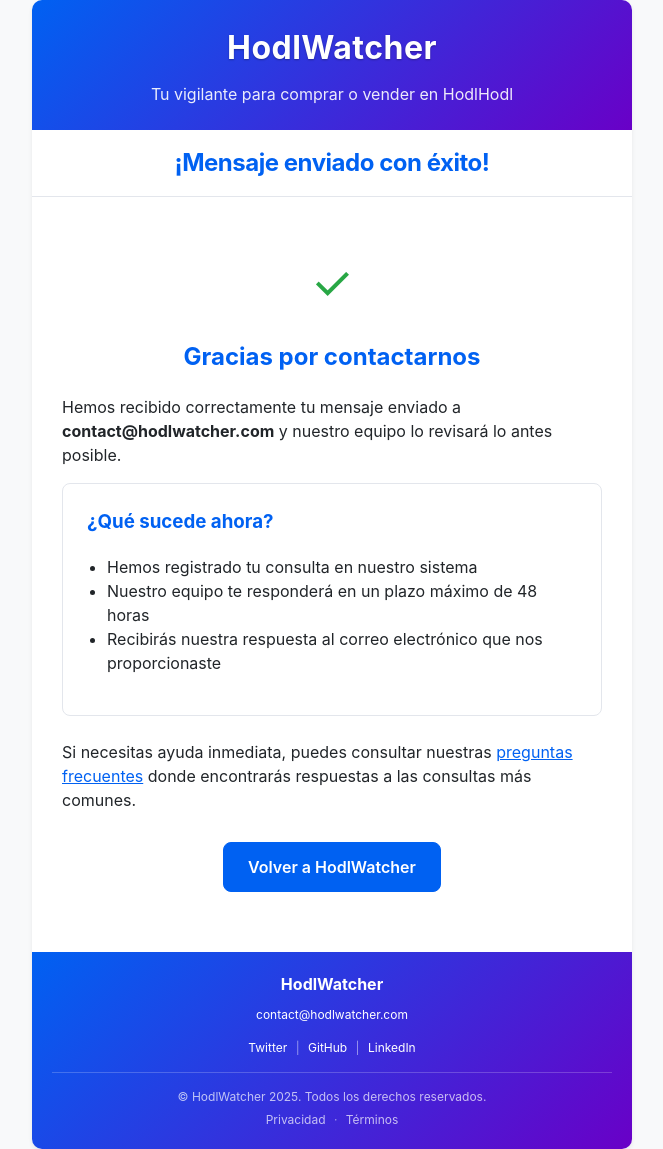
After one commit to GuilleFB/HodlWatcher, a Django app: template src/main/templates/emails/contact/email_confirm_contact.html in a window 1280 px wide. The commit adds this page. Shown: the whole page, without its empty margins (308-971 px from the left). Run offline with Django 4.2, Linux system fonts and the light colour scheme; the template is opened without the code that fills it, so the values that code supplies are empty.

Commit message:
Created email contact, refactoriced finder and watchdog new

```diff
--- /dev/null
+++ b/src/main/templates/emails/contact/email_confirm_contact.html
@@ -0,0 +1,201 @@
+<!DOCTYPE html>
+<html lang="es">
+<head>
+    <meta charset="UTF-8">
+    <meta name="viewport" content="width=device-width, initial-scale=1.0">
+    <title>HodlWatcher - Confirmación de contacto</title>
+    <style>
+        /* Estilos base */
+        body {
+            font-family: 'Plus Jakarta Sans', -apple-system, BlinkMacSystemFont, 'Segoe UI', Roboto, 'Helvetica Neue', Arial, sans-serif;
+            line-height: 1.5;
+            color: #212529;
+            background-color: #f8f9fa;
+            margin: 0;
+            padding: 0;
+        }
+        .container {
+            max-width: 600px;
+            margin: 0 auto;
+            background-color: #ffffff;
+            border-radius: 10px;
+            overflow: hidden;
+            box-shadow: 0 0.125rem 0.25rem rgba(0, 0, 0, 0.075);
+        }
+        .header {
+            background: linear-gradient(135deg, #0061f2 0%, #6900c7 100%);
+            padding: 24px;
+            text-align: center;
+            color: white;
+        }
+        .header h1 {
+            font-size: 32px;
+            margin: 0;
+            color: white;
+            text-shadow: 0px 1px 2px rgba(0, 0, 0, 0.3);
+            letter-spacing: 0.5px;
+        }
+        .header p {
+            margin: 10px 0 0;
+            font-size: 16px;
+            opacity: 0.9;
+        }
+        .alert-banner {
+            background-color: white;
+            padding: 15px 20px;
+            text-align: center;
+            border-bottom: 1px solid #e3e6ec;
+        }
+        .alert-title {
+            font-size: 24px;
+            font-weight: 700;
+            margin: 0;
+            color: #0061f2;
+            letter-spacing: -0.02em;
+        }
+        .content {
+            padding: 30px;
+        }
+        .footer {
+            background: linear-gradient(135deg, #0061f2 0%, #6900c7 100%);
+            padding: 20px;
+            text-align: center;
+            color: rgba(255, 255, 255, 0.7);
+            font-size: 12px;
+        }
+        h1, h2, h3 {
+            color: #0061f2;
+            font-weight: 700;
+        }
+        .btn-primary {
+            display: inline-block;
+            font-weight: 600;
+            color: #fff;
+            background-color: #0061f2;
+            border: 1px solid #0061f2;
+            padding: 12px 24px;
+            font-size: 16px;
+            line-height: 1.5;
+            border-radius: 0.5rem;
+            text-decoration: none;
+            text-align: center;
+            transition: color 0.15s ease-in-out, background-color 0.15s ease-in-out;
+        }
+        .btn-primary:hover {
+            background-color: #0052cc;
+            border-color: #0052cc;
+        }
+        .text-primary {
+            color: #0061f2;
+        }
+        .fw-bold {
+            font-weight: 700;
+        }
+        .card {
+            border: 1px solid #e3e6ec;
+            border-radius: 0.5rem;
+            padding: 1.5rem;
+            margin-bottom: 1.5rem;
+            background-color: #fff;
+        }
+        .offer-item {
+            border-left: 4px solid #0061f2;
+            padding: 15px;
+            margin-bottom: 20px;
+            background-color: #f8f9fc;
+            border-radius: 6px;
+        }
+        .social-links {
+            margin-top: 15px;
+        }
+        .social-links a {
+            display: inline-block;
+            margin: 0 5px;
+            color: white;
+            text-decoration: none;
+        }
+        .check-icon {
+            color: #28a745;
+            font-size: 48px;
+            margin: 20px 0;
+        }
+    </style>
+</head>
+<body>
+    <div class="container">
+        <!-- Header -->
+        <div class="header">
+            <h1>HodlWatcher</h1>
+            <p>Tu vigilante para comprar o vender en HodlHodl</p>
+        </div>
+
+        <!-- Alert Title -->
+        <div class="alert-banner">
+            <h2 class="alert-title">¡Mensaje enviado con éxito!</h2>
+        </div>
+
+        <!-- Content -->
+        <div class="content">
+            <div style="text-align: center;">
+                <div class="check-icon">✓</div>
+                <h2 style="margin-top: 0;">Gracias por contactarnos</h2>
+            </div>
+
+            <p>Hemos recibido correctamente tu mensaje enviado a <strong>contact@hodlwatcher.com</strong> y nuestro equipo lo revisará lo antes posible.</p>
+
+            <div class="card">
+                <h3 style="margin-top: 0;">¿Qué sucede ahora?</h3>
+                <ul style="padding-left: 20px;">
+                    <li>Hemos registrado tu consulta en nuestro sistema</li>
+                    <li>Nuestro equipo te responderá en un plazo máximo de 48 horas</li>
+                    <li>Recibirás nuestra respuesta al correo electrónico que nos proporcionaste</li>
+                </ul>
+            </div>
+
+            <p>Si necesitas ayuda inmediata, puedes consultar nuestras <a href="https://hodlwatcher.com/faq/" style="color: #0061f2;">preguntas frecuentes</a> donde encontrarás respuestas a las consultas más comunes.</p>
+
+            <div style="text-align: center; margin: 30px 0;">
+                <a href="https://hodlwatcher.com" class="btn-primary">Volver a HodlWatcher</a>
+            </div>
+        </div>
+
+        <!-- Footer -->
+        <div class="footer">
+            <div style="font-size: 16px; margin-bottom: 10px; color: white;">
+                <strong>HodlWatcher</strong>
+            </div>
+
+            <div style="margin-bottom: 15px;">
+                <a href="mailto:contact@hodlwatcher.com" style="color: white; text-decoration: none;">
+                    contact@hodlwatcher.com
+                </a>
+            </div>
+
+            <div class="social-links">
+                <a href="#" aria-label="Twitter">
+                    Twitter
+                </a>
+                <span style="color: rgba(255, 255, 255, 0.5);">|</span>
+                <a href="#" aria-label="GitHub">
+                    GitHub
+                </a>
+                <span style="color: rgba(255, 255, 255, 0.5);">|</span>
+                <a href="#" aria-label="LinkedIn">
+                    LinkedIn
+                </a>
+            </div>
+
+            <div style="margin-top: 15px; padding-top: 15px; border-top: 1px solid rgba(255, 255, 255, 0.2);">
+                <div style="margin-bottom: 5px;">
+                    &copy; HodlWatcher {% now "Y" %}. Todos los derechos reservados.
+                </div>
+                <div>
+                    <a href="#" style="color: rgba(255, 255, 255, 0.7); text-decoration: none;">Privacidad</a>
+                    <span style="margin: 0 5px; color: rgba(255, 255, 255, 0.5);">&middot;</span>
+                    <a href="#" style="color: rgba(255, 255, 255, 0.7); text-decoration: none;">Términos</a>
+                </div>
+            </div>
+        </div>
+    </div>
+</body>
+</html>
--- /dev/null
+++ b/src/main/templates/emails/contact/subject_admin_contact.txt
@@ -0,0 +1 @@
+¡[Contacto] Nuevo mensaje | HodlWatcher!
--- /dev/null
+++ b/src/main/templates/emails/contact/subject_contact.txt
@@ -0,0 +1 @@
+¡Hemos recibido tu mensaje ✔ - HodlWatcher te responderá pronto!
```
Also changed, not shown: src/alertas_bot/email_views.py (+51 -0 lines), src/alertas_bot/forms.py (+10 -8 lines), src/alertas_bot/templates/buscador.html (+20 -40 lines), src/alertas_bot/views.py (+24 -14 lines), src/main/settings.py (+0 -15 lines), src/main/templates/emails/contact/email_admin_contact.html (added, +227 -0 lines), src/main/templates/index.html (+7 -5 lines), 1 other file.
